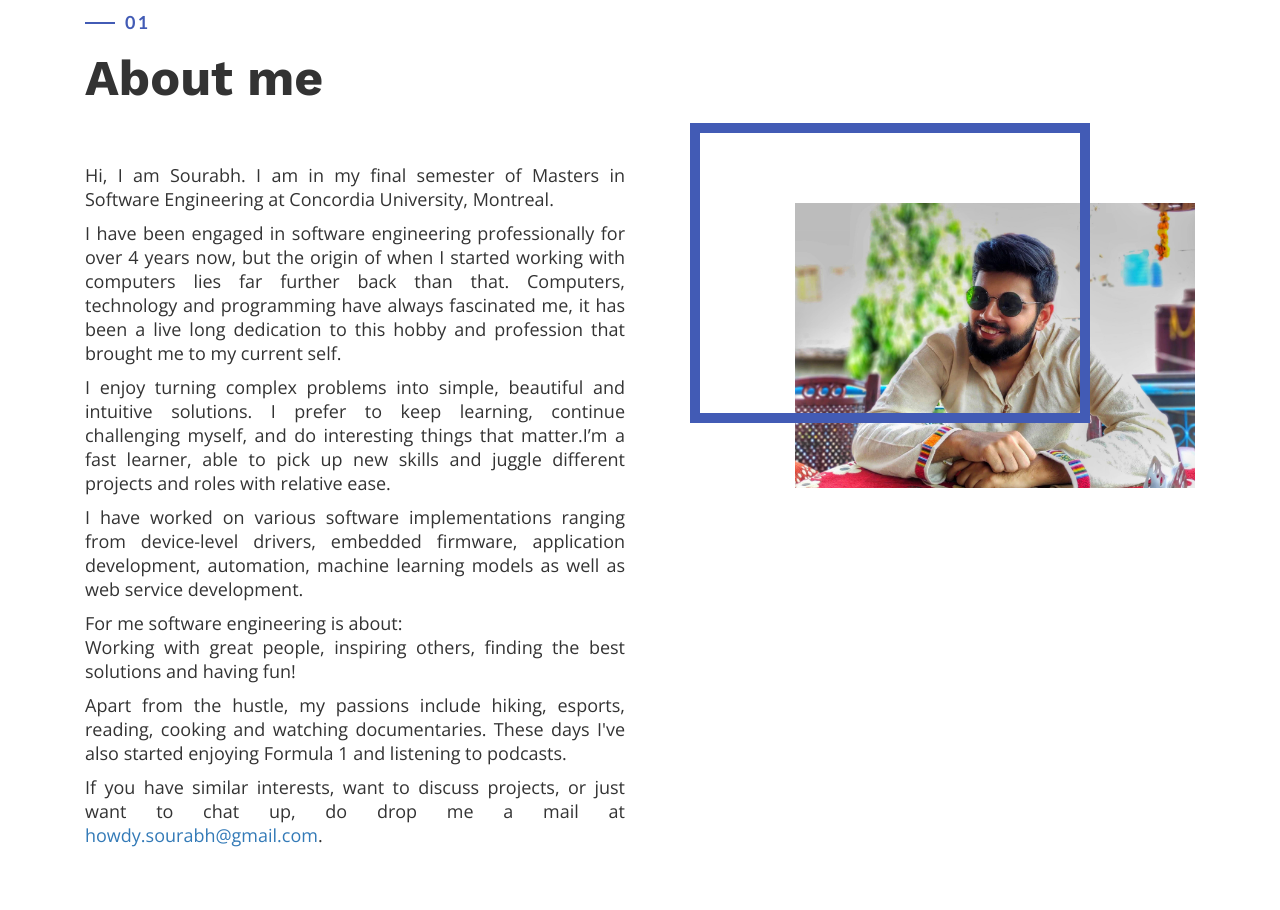
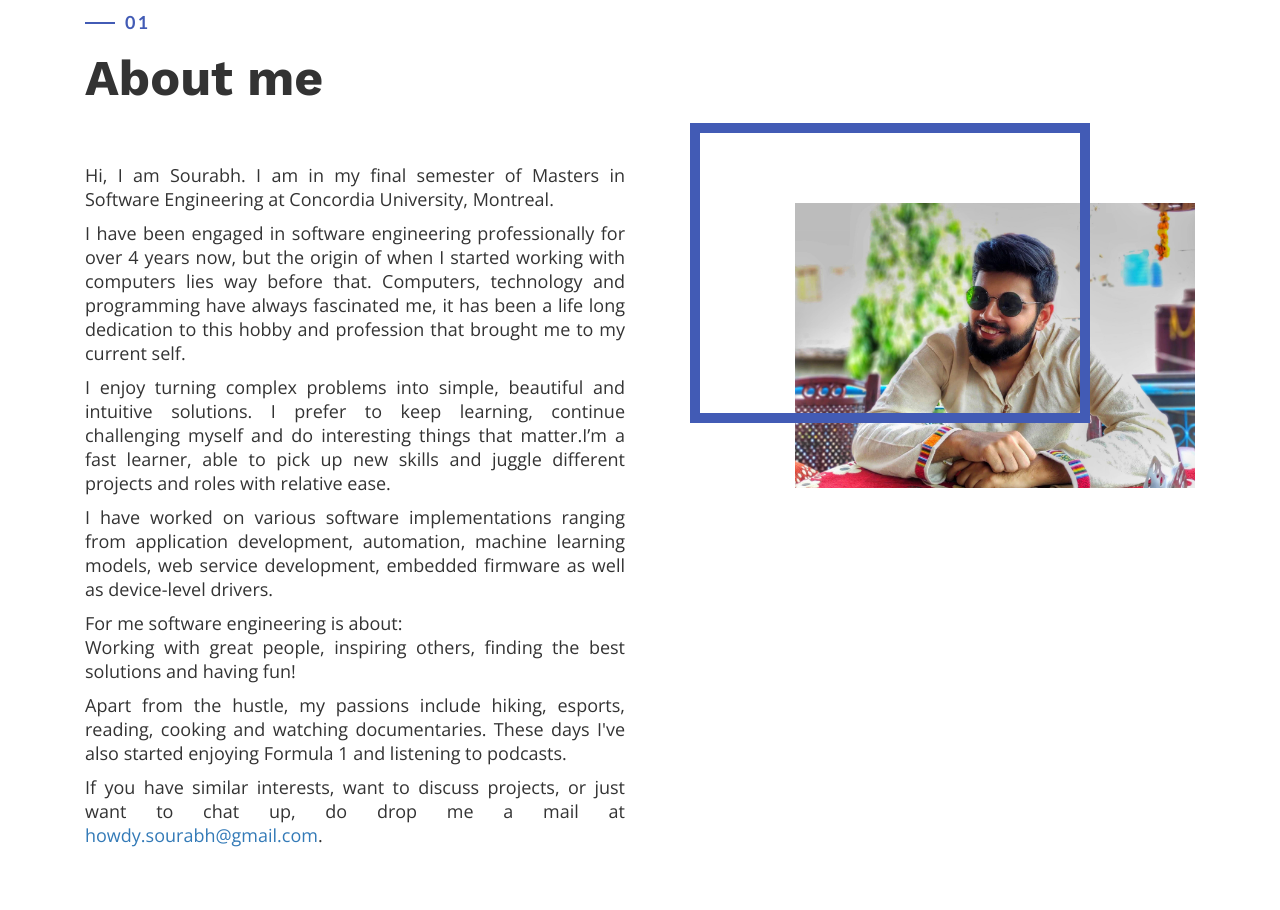
Before and after one commit to sourabh-rb/sourabh-rb.github.io, a plain HTML site: page index.html in a window 1280 px wide. Shown: the part 897-1807 px from the top of the page. Drawn offline with nearby package versions, Linux system fonts and the light colour scheme; a script that the page names is missing; files whose address does not match are found by name; a web font is replaced by a local one.

Commit message:
Updated aboue me, corrected typos.

```diff
--- a/index.html
+++ b/index.html
@@ -81,9 +81,9 @@
                 <h1 class="size-50"> About me</h1>
                 <div class="h-50"></div>
                 <p>Hi, I am Sourabh. I am in my final semester of Masters in Software Engineering at Concordia University, Montreal.</p>
-                <p>I have been engaged in software engineering professionally for over 4 years now, but the origin of when I started working with computers lies far further back than that. Computers, technology and programming have always fascinated me, it has been a live long dedication to this hobby and profession that brought me to my current self.</p>
-                <p>I enjoy turning complex problems into simple, beautiful and intuitive solutions. I prefer to keep learning, continue challenging myself, and do interesting things that matter.I’m a fast learner, able to pick up new skills and juggle different projects and roles with relative ease.</p>
-                <p>I have worked on various software implementations ranging from device-level drivers, embedded firmware, application development, automation, machine learning models as well as web service development.</p>
+                <p>I have been engaged in software engineering professionally for over 4 years now, but the origin of when I started working with computers lies way before that. Computers, technology and programming have always fascinated me, it has been a life long dedication to this hobby and profession that brought me to my current self.</p>
+                <p>I enjoy turning complex problems into simple, beautiful and intuitive solutions. I prefer to keep learning, continue challenging myself and do interesting things that matter.I’m a fast learner, able to pick up new skills and juggle different projects and roles with relative ease.</p>
+                <p>I have worked on various software implementations ranging from application development, automation, machine learning models,  web service development, embedded firmware as well as device-level drivers.</p>
                 <p>For me software engineering is about:</br>Working with great people, inspiring others, finding the best solutions and having fun!</p>
                 <p>Apart from the hustle, my passions include hiking, esports, reading, cooking and watching documentaries. These days I've also started enjoying Formula 1 and listening to podcasts.</p>
                 <p> If you have similar interests, want to discuss projects, or just want to chat up, do drop me a mail at <a href="mailto:howdy.sourabh@gmail.com">howdy.sourabh@gmail.com</a>.</p>
```
